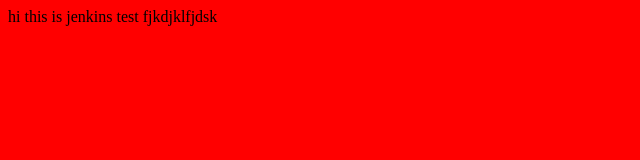
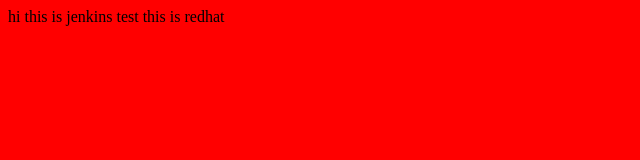
Before and after one commit to goyalmayankk/jenkins-test, a plain HTML site: page index.html in a window 1280 px wide. Shown: the full height of the page, 0-640 px from the left. Drawn offline with Linux system fonts and the light colour scheme.

Commit message:
fourth commit

```diff
--- a/index.html
+++ b/index.html
@@ -1,4 +1,4 @@
 <body bgcolor='red'>
 hi this is jenkins test
-fjkdjklfjdsk
+this is redhat
 </body>
```
